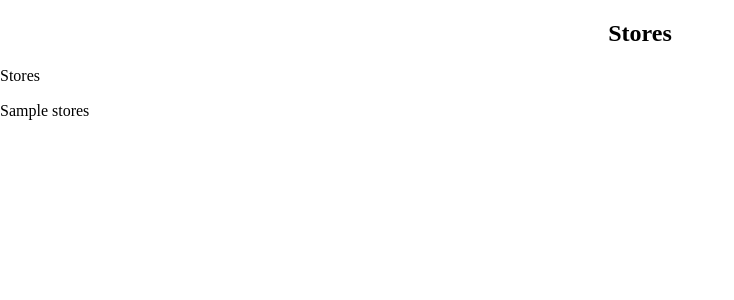
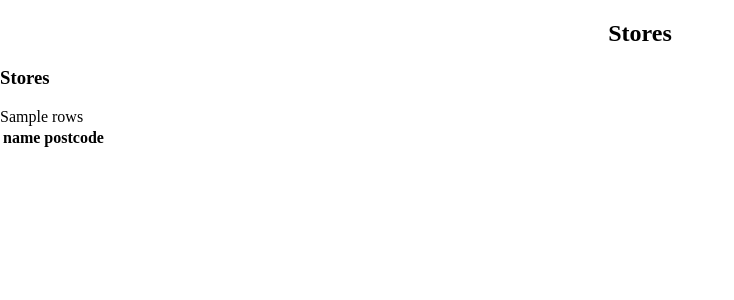
Before and after one commit to drkvogel/tails-test, a Flask app: template app/templates/stores.html in a window 1280 px wide. Shown: the top 300 px of the page, without its empty margins (0-734 px from the left). Run offline with Flask 2, Linux system fonts and the light colour scheme; the template is opened without the code that fills it: most values are stand-ins (such as "Sample title", 1, 10 or a date in 2020); lists and menus that the app fills with data are empty; some libraries are stand-ins or nearby versions.

Commit message:
display sorted list of places and postcodes

```diff
--- a/app/app.py
+++ b/app/app.py
@@ -3,45 +3,42 @@ from flask.json import jsonify
 import os
 import sys
 import json
+from pprint import pprint
 
 app = Flask(__name__)
 
 # app.config['DATA_DIR'] = '.'
 
-cache = {}
+# cache = {}
 
-json_data = None
+stores = {}
 
 @app.route("/")
-def hello():
-    return "Hello World!"
+def index():
+    return render_template('index.html')
 
 @app.route("/test")
 def test():
-    # return render_template('index.html')
     get_config()
-    print('test2', file=sys.stderr) # prints to console
-    print(json_data, file=sys.stderr) # prints to console
     return "stuff"
 
 @app.route("/stores")
-def stores():
+def list_stores():
     get_config()
-    print('/stores', file=sys.stderr) # prints to console
-    # print(json_data, file=sys.stderr) # prints to console
-    # return json_data
-    for row in json_data:
-        print("town: %s, postcode: %s" % (row['name'], row['postcode']), file=sys.stderr) # prints to console
-    return render_template('stores.html', stores=json_data)
+    # print('/stores', file=sys.stderr)
+    # pprint(stores) # prints sorted version of stores??
+    rows = ''
+    for name in sorted(stores):
+        rows = rows + "<tr><td>%s</td><td>%s</td></tr>\n" % (name, stores[name])
+    return render_template('stores.html', stores=stores, rows=rows)
 
 def get_config():
-    global json_data # !!
-    # with open(os.path.join(app.config['DATA_DIR'], 'stores.json')) as json_file:
+    global stores # !!
     with open('stores.json') as json_file:
-        json_data = json.load(json_file)
-        print('json loaded', file=sys.stderr)
+        rows = json.load(json_file) # dict of dicts
+        for row in rows:
+            stores[row['name']] = row['postcode']   # new dict
 
 if __name__ == '__main__':
-    # print('test1', file=sys.stderr)
     get_config()
     app.run(debug=True)
--- a/app/templates/stores.html
+++ b/app/templates/stores.html
@@ -5,9 +5,16 @@
 {% endblock %}
 
 {% block body %}
-    <p>Stores</p>
+    <h3>Stores</h3>
     <p>
-        {{ stores }}
+        <table>
+            <tr><th>name</th><th>postcode</th></tr>
+            {{ rows|safe }}
+            <!-- {% for store in stores %}
+            <tr><td>{{ store.name }}</td><td>{{ store.postcode }}</td></tr>
+            {% endfor %} -->
+        </table>
+        <!-- {{ stores }} -->
         <!-- {{ configs|safe }} -->
     </p>
 {% endblock %}
```
